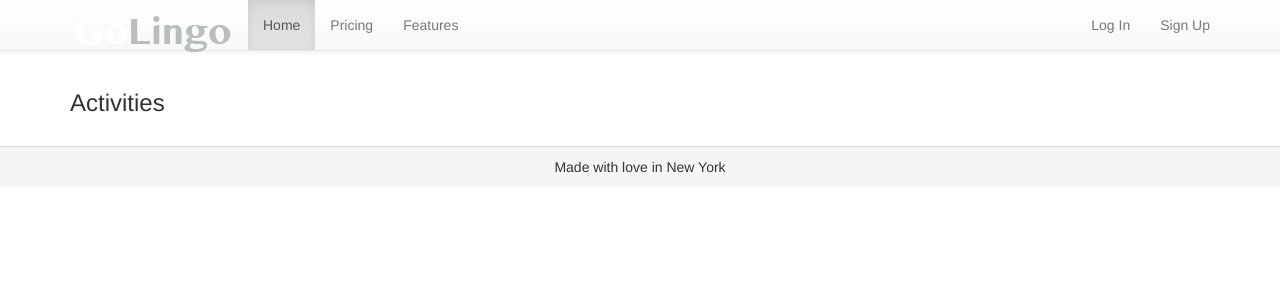
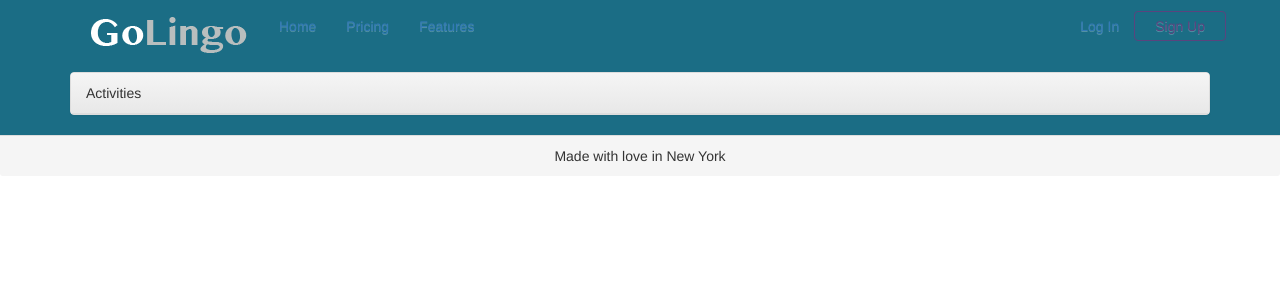
Before and after one commit to jesuejunior/golingo, a Django app: page / in a window 1280 px wide. Shown: the top 300 px of the page. Run offline with Django 3.2, Linux system fonts and the light colour scheme; data that the repository does not hold is empty; some libraries are stand-ins or nearby versions.

Commit message:
Updating layouts, now it's so beautiful

```diff
--- a/static/css/style.css
+++ b/static/css/style.css
@@ -1,6 +1,6 @@
-body {
-    padding-top: 70px;
-}
+/*body{*/
+    /*margin-top: 30px;*/
+/*}*/
 
 .form-register {
     max-width: 550px;
@@ -15,3 +15,17 @@ body {
 .form-info {
     padding-top: 30px;
 }
+
+.navbar .navbar-nav>li>.btn-bordered {
+    background: none;
+    border: 1px solid #5A447E;
+    color: #5A447E;
+    padding: 4px 20px;
+    margin: 10px auto;
+}
+
+.navbar .navbar-nav>li>.btn-bordered:hover{
+    background: #5A447E;
+    border: 1px solid #5A447E;
+    color: #ffffff;
+}
--- a/templates/base.html
+++ b/templates/base.html
@@ -19,12 +19,16 @@
     <![endif]-->
 </head>
 <body>
-    {% block menu %}
-    {% endblock %}
+<div class="" style="background-color: #1b6d85">
+    <div class="container">
+        {% block menu %}
+        {% endblock %}
+    </div>
 
-<div class="container">
-    {% block container %}
-    {% endblock %}
+    <div class="container">
+        {% block container %}
+        {% endblock %}
+    </div>
 </div>
 <footer class="panel-footer">
     <div class="row text-center">
--- a/templates/home.html
+++ b/templates/home.html
@@ -1,11 +1,12 @@
 {% extends 'menu.html' %}
 {% load staticfiles %}
 {% block container %}
-
-    <h3>Activities</h3>
-    <br>
+    <div class="panel panel-default">
+        <div class="panel-heading">
+            Activities
+        </div>
         {% for unity in object_list %}
-            <table class="table">
+            <table class="table table-responsive table-hover">
                 <thead>
                     {% if unity.level == 1 %}
                         <tr class="success">
@@ -19,7 +20,7 @@
                             <th></th>
                             <th></th>
                         </tr>
-                    {% else %}
+                    {% elif unity.level == 3 %}
                         <tr class="danger">
                             <th>Level {{ unity.level }} - {{ unity.name }}</th>
                             <th></th>
@@ -46,11 +47,12 @@
                             {% endif %}
                         </td>
                         <td>
-                            <a href="{%  url 'question' lesson.id 1 %}" class="btn btn-sm btn-default">Go <i class="fui-play"></i></a>
+                            <a href="{%  url 'question' lesson.id 1 %}" class="btn btn-sm btn-primary">Start <i class="glyphicon glyphicon-play"></i></a>
                         </td>
                     </tr>
                 {% endfor %}
                 </tbody>
             </table>
         {% endfor %}
+    </div>
 {% endblock %}
--- a/templates/menu.html
+++ b/templates/menu.html
@@ -2,12 +2,12 @@
 {% load staticfiles %}
 {% block menu %}
 
-<nav class="navbar navbar-default navbar-fixed-top">
+    <nav class="navbar">
         <div class="container">
             <div class="navbar-header">
                 <a class="navbar-brand text-white" href="{% url "home" %}"><img src="{% static 'img/logotipo.png' %}"/></a>
             </div>
-        <div id="navbar" class="navbar-collapse collapse">
+            <div id="navbar" class="collapse navbar-collapse">
                 <ul class="nav navbar-nav">
                     <li class="active"><a href="#">Home</a></li>
                     <li><a href="#prices">Pricing</a></li>
@@ -16,12 +16,13 @@
                 {% if not user.is_authenticated %}
                     <ul class="nav navbar-nav navbar-right">
                         <li><a href="{% url 'auth_login' %}">Log In</a></li>
-                    <li><a href="{% url 'registration_register' %}">Sign Up</a></li>
+
+                        <li><a class="btn btn-bordered" href="{% url 'registration_register' %}" aria-expanded="false" aria-controls="nav-collapse1">Sign Up</a></li>
                     </ul>
                 {% else %}
                     <ul class="nav navbar-nav navbar-right">
                     <li><a href="#">Hi, {{ user.username }}</a></li>
-                <li><a class="navbar-nav" href="{% url 'auth_logout' %}">Log Out</a></li>
+                    <li><a class="btn btn-bordered" href="{% url 'auth_logout' %}">Log Out</a></li>
                     </ul>
                 {% endif %}
             </div>
--- a/templates/registration/login.html
+++ b/templates/registration/login.html
@@ -27,7 +27,7 @@
 
         </form>
         <div class="form-info">
-            <p>
+            <p class="text-right">
                 Don't have an account? <a href="{% url 'registration_register' %}">Sign Up</a>
 
             </p>
--- a/templates/registration/registration_form.html
+++ b/templates/registration/registration_form.html
@@ -34,9 +34,9 @@
             </div>
 
         </form>
-        <div class="form-info">
-            <p>
-                Already have an account? <a href="{% url 'auth_login' %}">Log In</a>
+        <div>
+            <p class="text-right">
+                Already have an account? <a class="btn btn-link" href="{% url 'auth_login' %}">Log In</a>
 
             </p>
         </div>
```
Also changed, not shown: quiz/templates/results.html (+6 -3 lines). Lines whose indentation alone changed are shown as unchanged.
